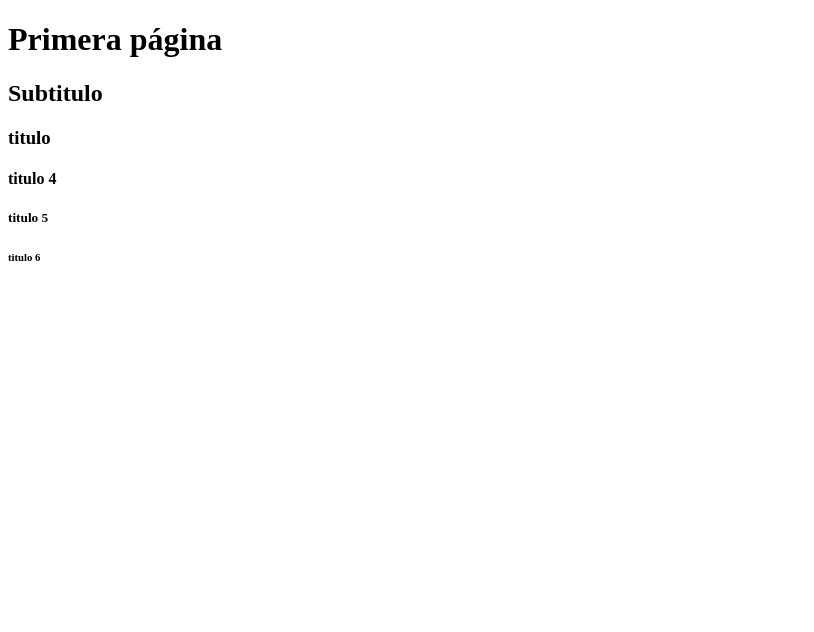
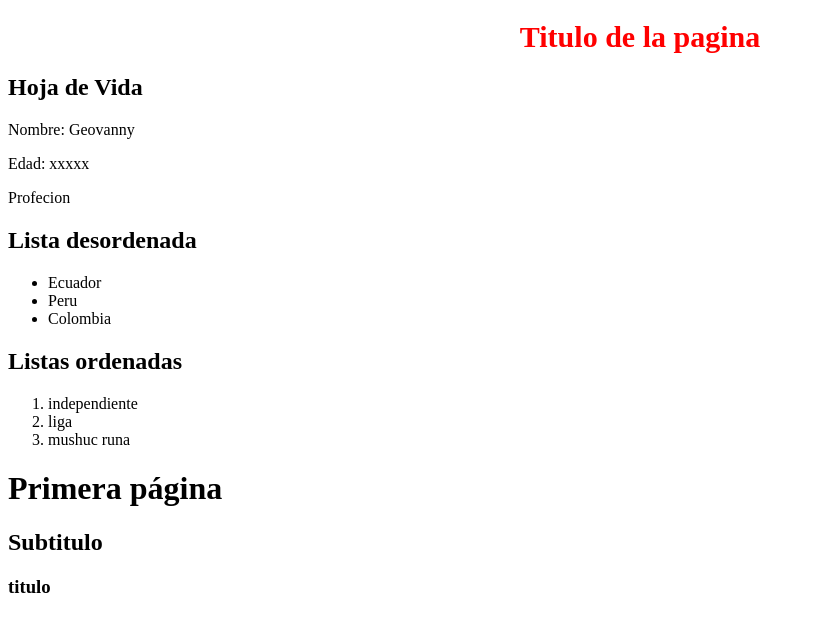
Before and after one commit to GeovanyNazareno/primerproyecto, a plain HTML site: page index.html in a window 1280 px wide. Shown: the whole page, without its empty margins (0-814 px from the left). Drawn offline with Linux system fonts and the light colour scheme.

Commit message:
iniciando el proyecto

```diff
--- a/index.html
+++ b/index.html
@@ -1,18 +1,57 @@
 <!DOCTYPE html>
 <html lang="es">
-<head>
+  <head>
     <meta charset="UTF-8">
     <meta name="viewport" content="width=device-width, initial-scale=1.0">
     <title>Primera web</title>
-</head>
-<body>
+  </head>
+  <body>
+    <div>
+        <header>
+            <h1 style="color:red; text-align: center; font-size: 30px;">Titulo de la pagina</h1>
+        </header>
+    </div>
+
+    <section>
+        <h2>Hoja de Vida</h2>
+        <!-- letra p parrafo-->
+        <p>Nombre: Geovanny</p>
+        <p>Edad: xxxxx</p>
+        <p>Profecion</p>
+        <!--Listas
+        Exixten dos tipos de listas ordenadas y desordenadas-->
+        <!--Lista desordenad-->
+        <h2>Lista desordenada</h2>
+        <ul>
+            <li>Ecuador</li>
+            <li>Peru</li>
+            <li>Colombia</li>
+        </ul>
+        <!--Listas ordenadas-->
+        <h2>Listas ordenadas</h2>
+        <ol>
+            <li>independiente</li>
+            <li>liga</li>
+            <li>mushuc runa</li>
+        </ol>
+
+    </section>
     <!--comentarios todo nuestro proyecto debe estar comentado
     si no, se descontara 1 punto de la nota final-->
     <h1>Primera página</h1>
     <h2>Subtitulo</h2>
     <h3>titulo</h3>
-    <h4>titulo 4</h4>
-    <h5>titulo 5</h5>
-    <h6>titulo 6</h6>
-</body>
+    <!--Contenedores-->
+    <section>
+        <!--Contenedor mas pequeño-->
+        <div>
+            <!--Contenedor mas pequeño que el div-->
+            <article>
+
+            </article>
+        </div>
+
+    </section>
+
+  </body>
 </html>
```
Also changed, not shown: 1 other file.
